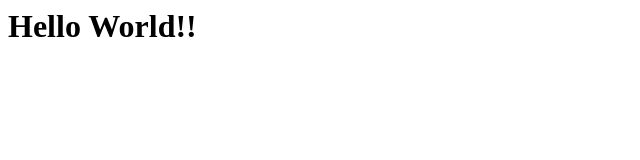
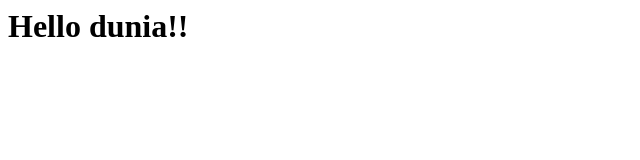
Before and after one commit to afanokta/afanokta.github.io, a plain HTML site: page index.html in a window 1280 px wide. Shown: the full height of the page, 0-640 px from the left. Drawn offline with Linux system fonts and the light colour scheme.

Commit message:
Update index.html

```diff
--- a/index.html
+++ b/index.html
@@ -1 +1 @@
-<h1>Hello World!!</h1>
+<h1>Hello dunia!!</h1>
```
